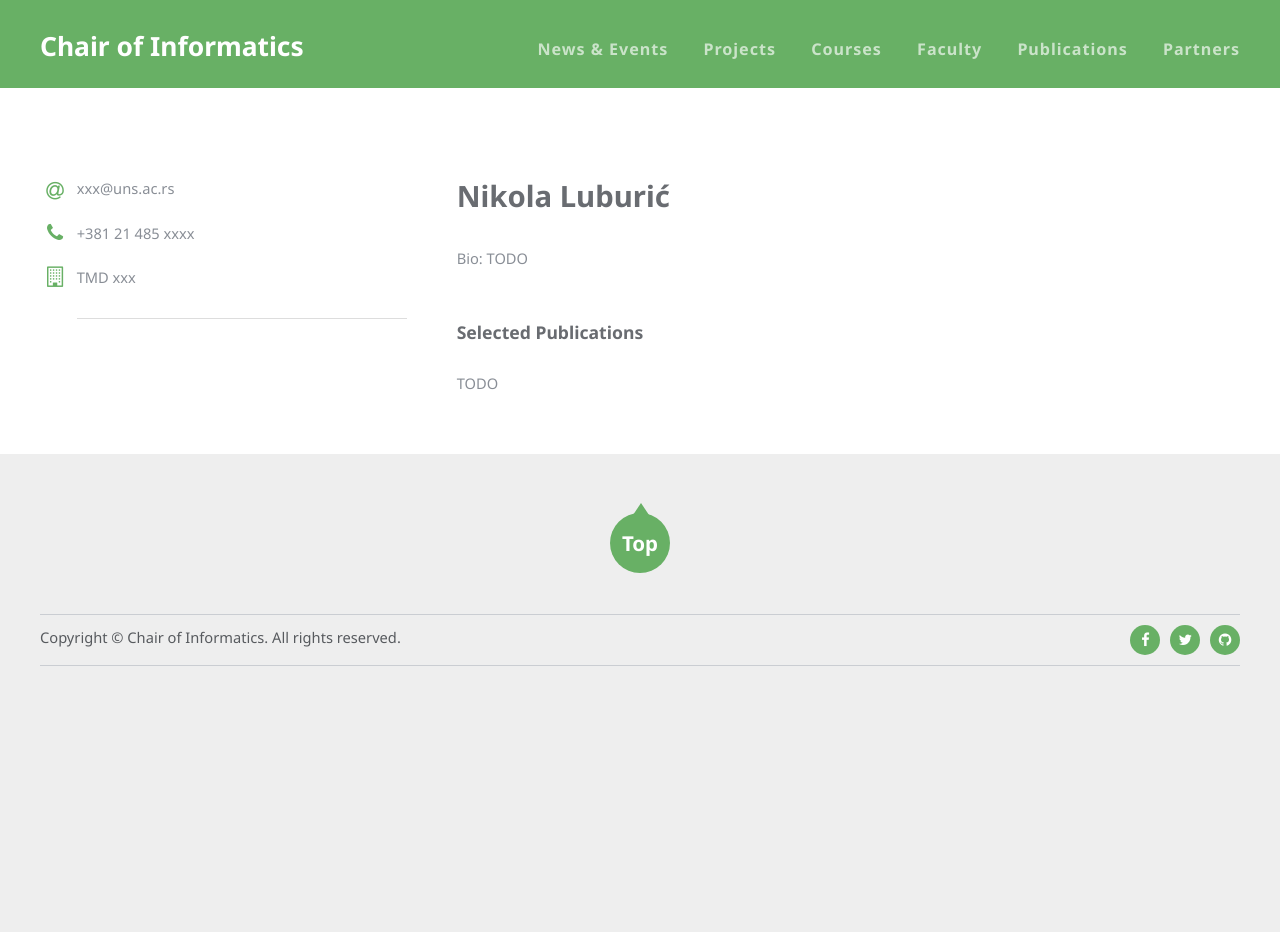
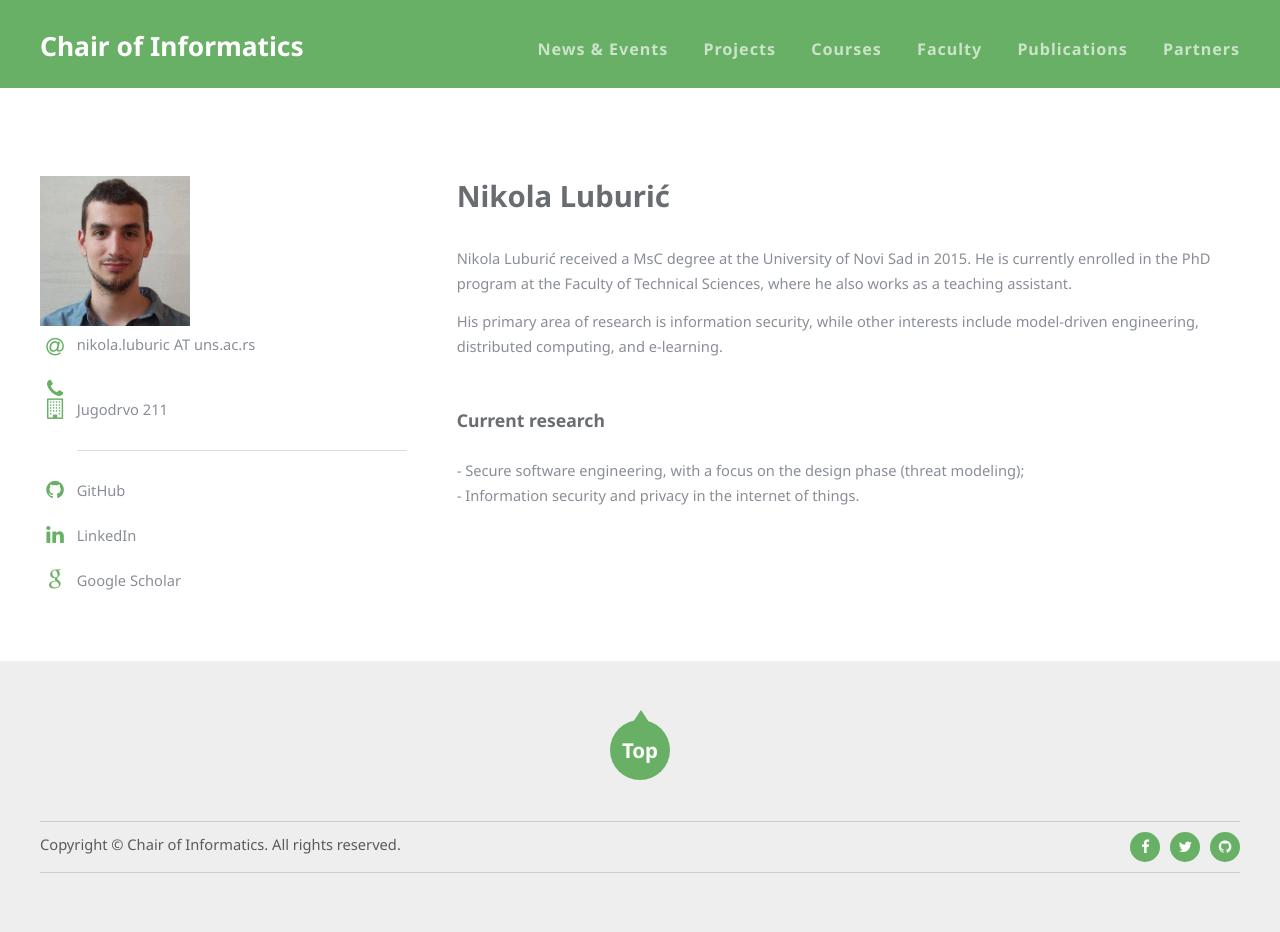
Before and after one commit to unsftn/informatika, a Jekyll site: the page built from _faculty/Nikola Luburic.md, in a window 1280 px wide. Built offline with Jekyll 4.4.1, drawn with Linux system fonts in a browser that asks for light colours; before the commit the page ends 900 px from its top, so only the background shows below that.

Commit message:
Biography and current research

```diff
--- a/_faculty/Nikola Luburic.md
+++ b/_faculty/Nikola Luburic.md
@@ -5,14 +5,23 @@ collection: faculty
 path: Nikola Luburic
 name: Nikola Luburic
 zvanje: TA
-email: xxx@uns.ac.rs
-phone: +381 21 485 xxxx
-office: TMD xxx
-photo:
+email: nikola.luburic AT uns.ac.rs
+phone:
+office: Jugodrvo 211
+photo: NikolaLuburic.jpg
+
+github: https://github.com/Luburic
+linkedin: https://www.linkedin.com/in/nikola-luburi%25C4%2587-346b738b/
+scholar: https://scholar.google.com/citations?user=Bepz79cAAAAJ&hl=en
 ---
 
-Bio: TODO
+Nikola Luburić received a MsC degree at the University of Novi Sad in 2015.
+He is currently enrolled in the PhD program at the Faculty of Technical Sciences,
+where he also works as a teaching assistant.
 
-### Selected Publications
+His primary area of research is information security, while other interests include
+model-driven engineering, distributed computing, and e-learning.
 
-TODO
+### Current research
+    - Secure software engineering, with a focus on the design phase (threat modeling);
+	- Information security and privacy in the internet of things.
```
Also changed, not shown: img/faculty/NikolaLuburic.jpg (added).
